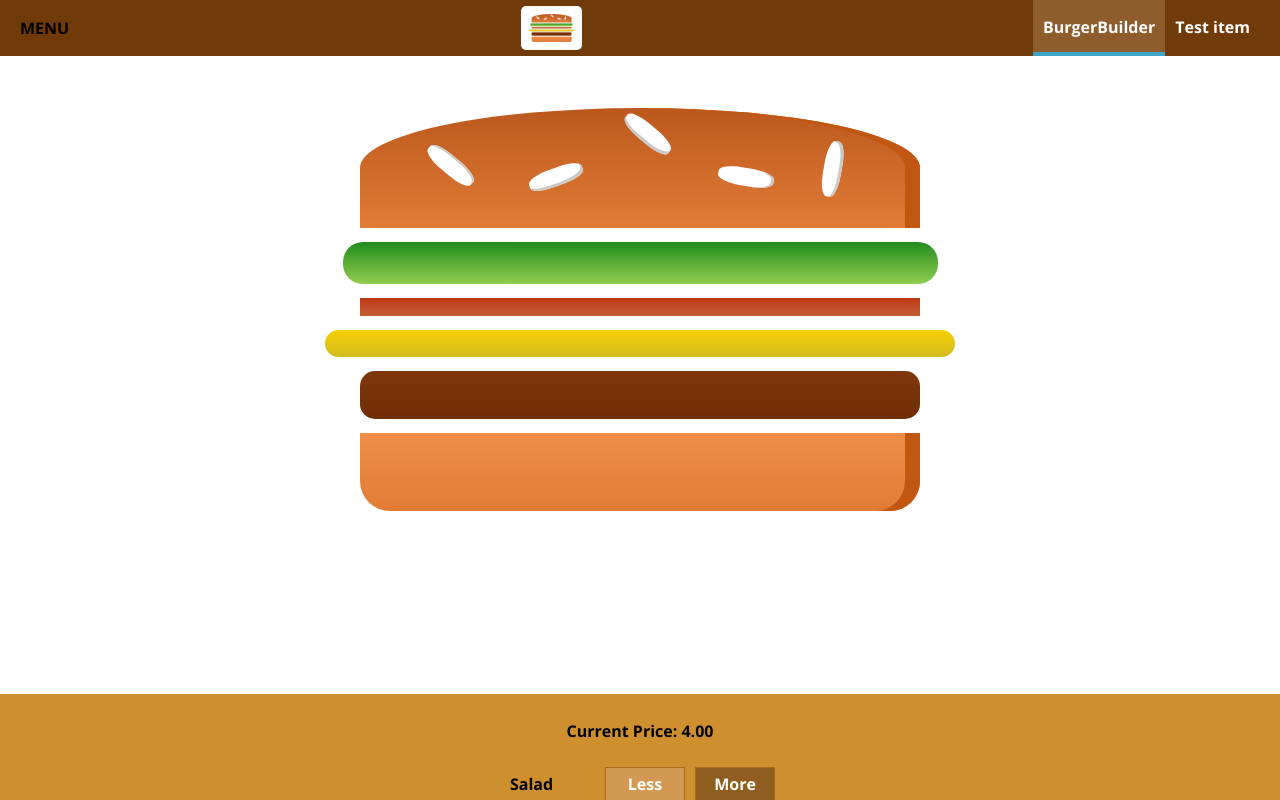
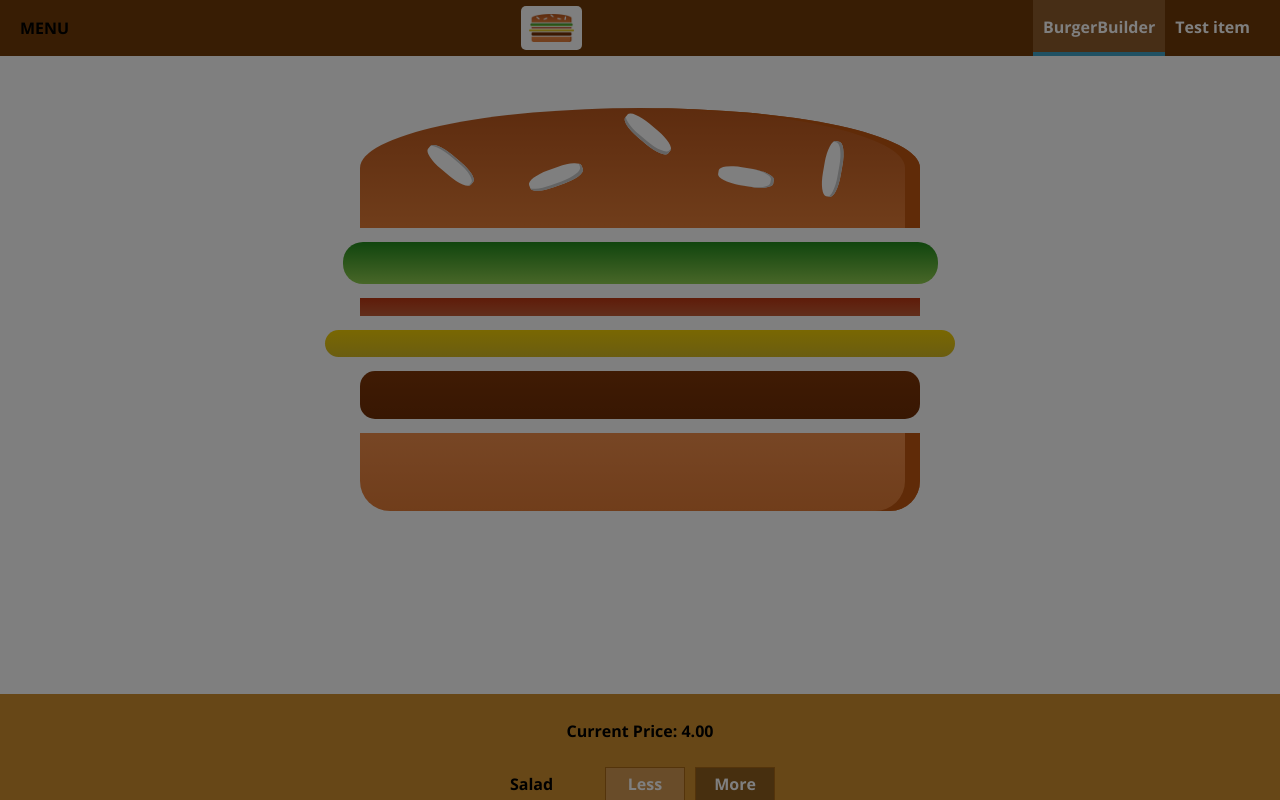
Before and after one commit to AharonIsraelCohen/react-burget-app, a React app: page / in a window 1280 px wide. Shown: the top 800 px of the page. Built offline with nearby package versions, Linux system fonts and the light colour scheme.

Commit message:
after making the sidedrower to be toogled

```diff
--- a/src/components/Layout/Layout.js
+++ b/src/components/Layout/Layout.js
@@ -1,19 +1,32 @@
-import React from 'react';
+import React, {Component} from 'react';
 import Aux from '../../hoc/Auxe';
 import classes from './Layout.css';
 import Toolbar from '../Navigation/Toolbar/Toolbar'
 import SiteDrower from '../Navigation/SiteDrower/SiteDrower'
 
 
-const layout = (props) => (
+class Layout extends Component {
+
+    state = {
+        showSideDrawer: true
+    }
+
+    sideDrawerClosedHandle = () => {
+        this.setState({showSideDrawer: false});
+    }
+
+    render () {
+        return (
             <Aux>
                 <Toolbar></Toolbar>
-        <SiteDrower></SiteDrower>
+                <SiteDrower open={this.state.showSideDrawer} closed={this.sideDrawerClosedHandle}></SiteDrower>
                 <div>Tollbar, Sidebar, drewbar</div>
                 <main className={classes.Content}>
-            {props.children}
+                    {this.props.children}
                 </main>
             </Aux>
-);
+        )
+    }
+}
 
-export default layout;
+export default Layout;
--- a/src/components/Navigation/SiteDrower/SiteDrower.css
+++ b/src/components/Navigation/SiteDrower/SiteDrower.css
@@ -23,7 +23,7 @@
 }
 
 .Close {
-    transform: translateX(-100);
+    transform: translateX(-100%);
 }
 
 .Logo {
--- a/src/components/Navigation/SiteDrower/SiteDrower.js
+++ b/src/components/Navigation/SiteDrower/SiteDrower.js
@@ -2,10 +2,21 @@ import React from 'react'
 import Logo from '../../Logo/Logo'
 import NavigationItems from '../NavigationsItems/NavigationItems'
 import classes from './SiteDrower.css'
+import Backdrop from '../../UI/Modal/Backdrop/Backdrop'
+import Aux from '../../../hoc/Auxe'
 
 
-const siteDrower = (props) => (
-    <div className={classes.SiteDrower}>
+const siteDrower = (props) => {
+
+    let attachedClasses = [classes.SiteDrower, classes.Close];
+    if (props.open) {
+        attachedClasses = [classes.SiteDrower, classes.Open];
+    }
+
+    return (
+        <Aux>
+            <Backdrop show={props.open} clicked={props.closed}></Backdrop>
+            <div className={attachedClasses.join(' ')}>
                 <div className={classes.Logo}>
                     <Logo></Logo>
                 </div>
@@ -13,6 +24,8 @@ const siteDrower = (props) => (
                     <NavigationItems></NavigationItems>
                 </nav>
             </div>
+        </Aux>
     );
+};
 
 export default siteDrower;
```
Lines whose indentation alone changed are shown as unchanged.
